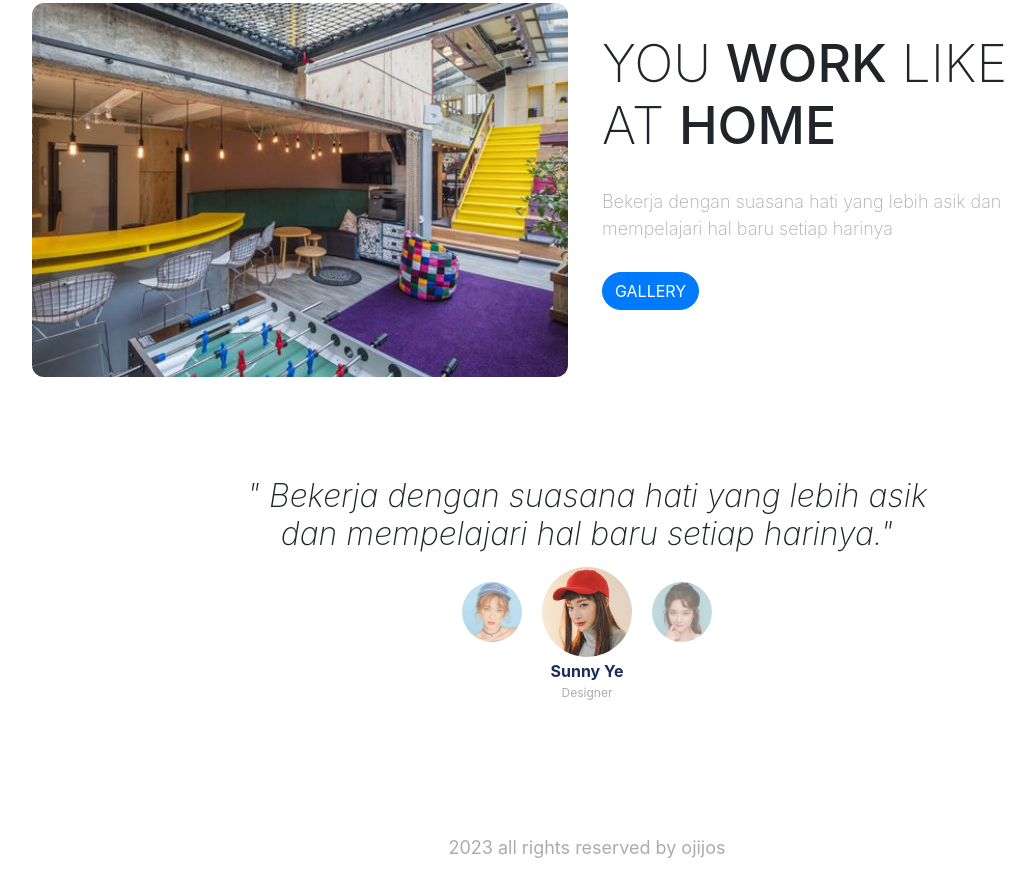
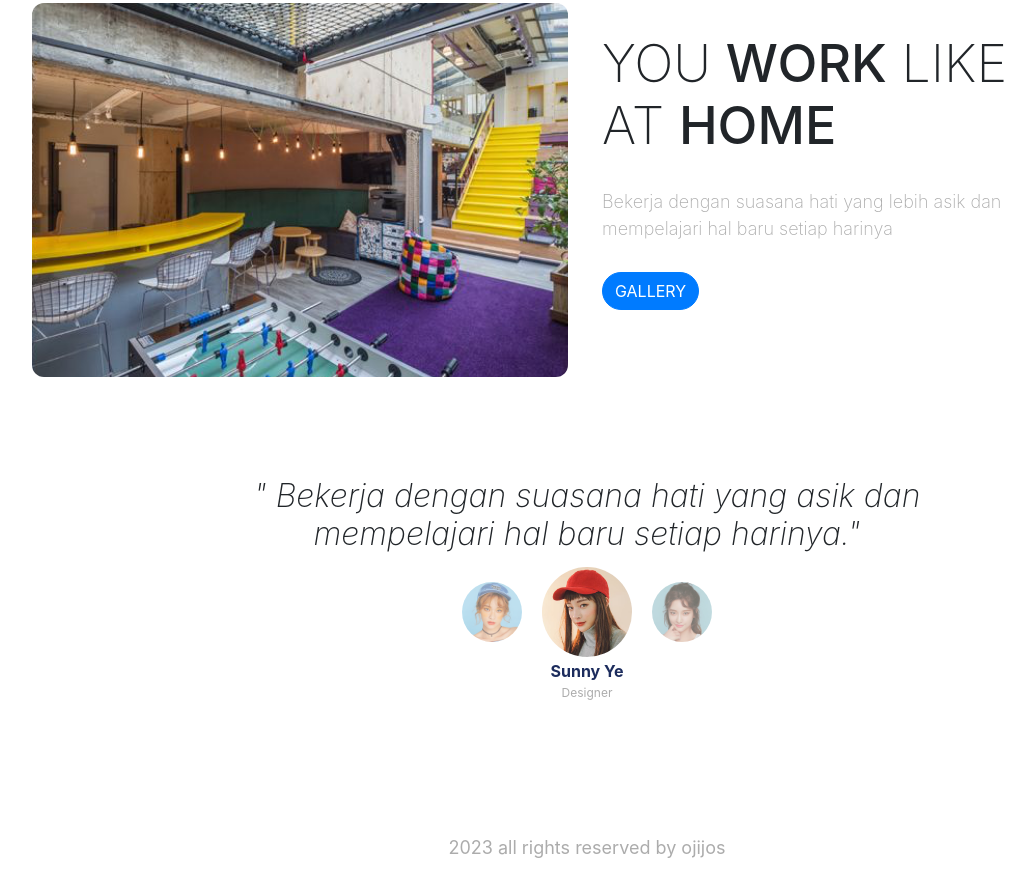
Before and after one commit to rojiloro/oji-landing, a plain HTML site: page index.html in a window 1280 px wide. Shown: the part 848-1725 px from the top of the page, without its empty margins (53-1088 px from the left). Drawn offline with nearby package versions, Linux system fonts and the light colour scheme; a web font is replaced by a local one.

Commit message:
mengubah tulisan testimonial

```diff
--- a/index.html
+++ b/index.html
@@ -94,7 +94,7 @@
       <section class="testimonial">
         <div class="row justify-content-center">
           <div class="col-lg-8">
-            <h5>" Bekerja dengan suasana hati yang lebih asik dan mempelajari hal baru setiap harinya."</h5>
+            <h5>" Bekerja dengan suasana hati yang asik dan mempelajari hal baru setiap harinya."</h5>
           </div>
         </div>
 
```
